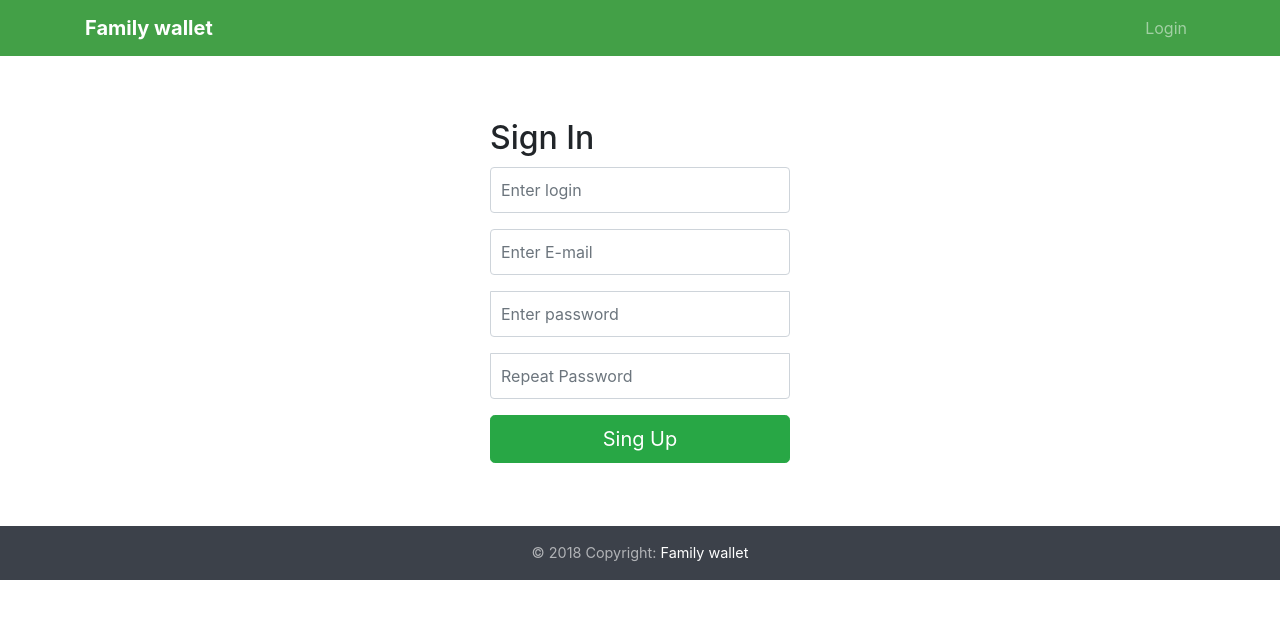
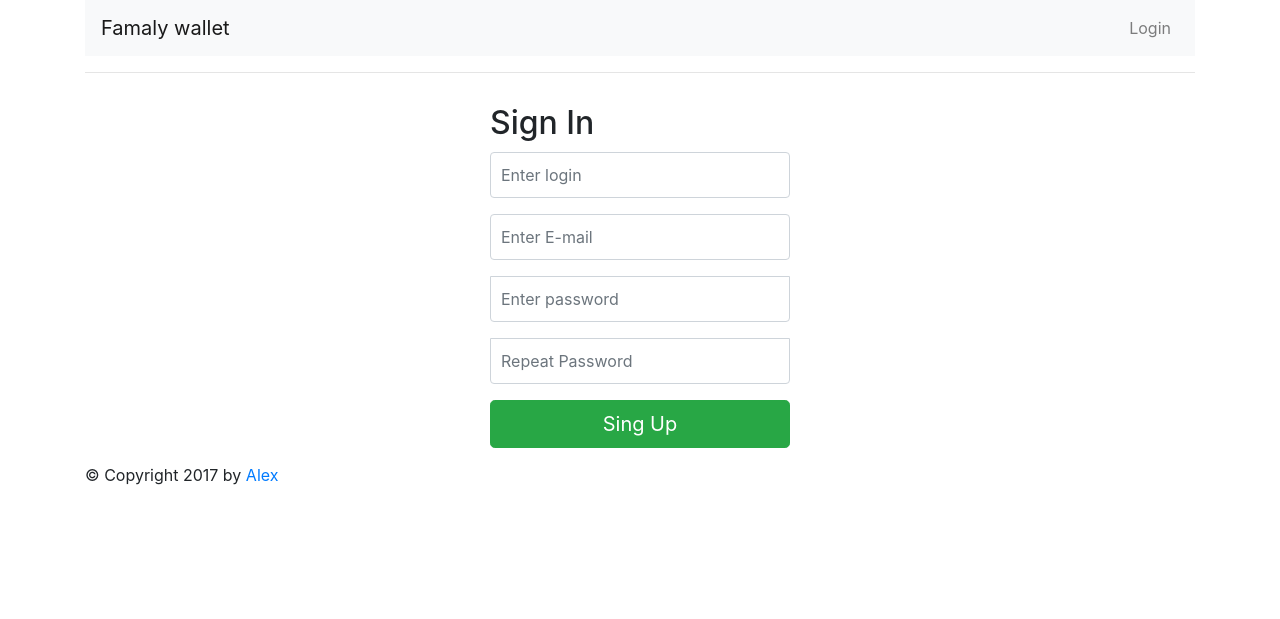
Before and after one commit to Alex0M/fwallet, a Flask app: page /signup in a window 1280 px wide. Shown: the top 619 px of the page. Run offline with Flask 2, Linux system fonts and the light colour scheme; some libraries are stand-ins or nearby versions.

Commit message:
Revert "[UI] update index page"
This reverts commit 9727d0542b4466683896a43ac09a227ea2047bff.

```diff
--- a/src/app/static/style.css
+++ b/src/app/static/style.css
@@ -1,24 +1,3 @@
-.navbar {
-  z-index: 1;
-  background-color: #43a047;
-}
-.green-color {
-  background-color: #28a745;
-  color: #fff;
-}
-
-.green-lighten-2-color {
-  background-color: #81c784 ;
-}
-
-.green-darken-1-color {
-  background-color: #43a047;
-}
-
-.stylish-color {
-  background-color: #4B515D;
-}
-
 .form-signin {
     max-width: 330px;
     padding: 15px;
@@ -53,14 +32,3 @@
     border-top-left-radius: 0;
     border-top-right-radius: 0;
   }
-
-footer.page-footer .footer-copyright {
-    overflow: hidden;
-    background-color: rgba(0,0,0,.2);
-    color: rgba(255,255,255,.6);
-    font-size: .9rem;
-}
-
-footer.page-footer a {
-  color: #fff;
-}
--- a/src/app/templates/layout.html
+++ b/src/app/templates/layout.html
@@ -13,15 +13,11 @@
 
     </head>
     <body>
-        <header>
-            <nav class="navbar navbar-expand-lg navbar-dark">
         <div class="container">
-                    <a class="navbar-brand" href="#"><strong>Family wallet</strong></a>
-                    <button class="navbar-toggler" type="button" data-toggle="collapse" data-target="#navbarSupportedContent" aria-controls="navbarSupportedContent" aria-expanded="false" aria-label="Toggle navigation">
-                        <span class="navbar-toggler-icon"></span>
-                    </button>
+            <nav class="navbar navbar-expand-lg navbar-light bg-light">
+                <a class="navbar-brand mr-0 mr-md-2" href="#">Famaly wallet</a>
 
-                    <div class="collapse navbar-collapse" id="navbarSupportedContent">
+                <div class="collapse navbar-collapse">
                     {% if current_user.is_authenticated %}
                     <div class="navbar-nav">
                         <a class="nav-item nav-link " href="/">Home</a>
@@ -36,12 +32,7 @@
                         {% endif %}
                     </div>
                 </div>
-                </div>
             </nav>
-        </header>
-
-        <main id="content" class="mt-5 mb-5" role="main">
-            <div class="container">
             {% with messages = get_flashed_messages(with_categories=true) %}
                 {% if messages %}
                     <ul>
@@ -51,13 +42,10 @@
                     </ul>
                 {% endif %}
             {% endwith %}
+            <hr>
             {% block body %}{% endblock %}
-            </div>
-        </main>
-
-        <footer class="page-footer stylish-color">
-            <div class="footer-copyright text-center py-3">&copy; 2018 Copyright:
-                        <a href="#">Family wallet</a>
+            <div class="footer">
+                <span> &copy; Copyright 2017 by <a href=#>Alex</a></span>
             </div>
         </div>
 
```
Also changed, not shown: src/app/templates/index.html (+4 -4 lines). Lines whose indentation alone changed are shown as unchanged.
